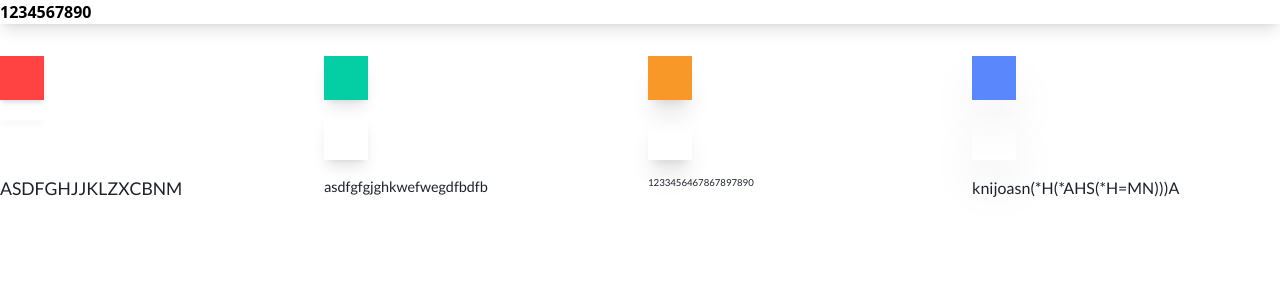
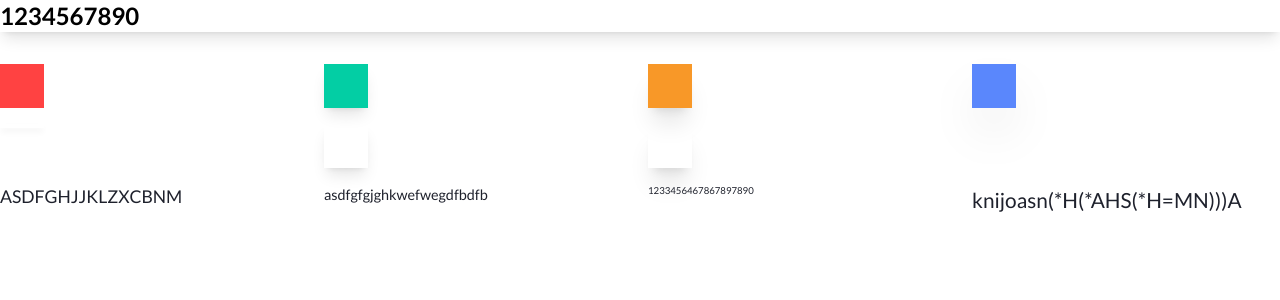
Before and after one commit to prot-alx/createx, a React (Vite) app: page / in a window 1280 px wide. Shown: the top 300 px of the page. Built offline with nearby package versions, Linux system fonts and the light colour scheme.

Commit message:
taiwind config

```diff
--- a/index.html
+++ b/index.html
@@ -1,8 +1,9 @@
 <!doctype html>
 <html lang="en">
-  <head>
+  <head >
     <meta charset="UTF-8" />
     <link rel="icon" type="image/svg+xml" href="/vite.svg" />
+    <link href="https://fonts.googleapis.com/css2?family=Lato:ital,wght@0,100;0,300;0,400;0,700;0,900;1,100;1,300;1,400;1,700;1,900&display=swap" rel="stylesheet">
     <meta name="viewport" content="width=device-width, initial-scale=1.0" />
     <title>Createx</title>
   </head>
--- a/src/app/app-entry/index.tsx
+++ b/src/app/app-entry/index.tsx
@@ -1,24 +1,23 @@
 const App = () => {
   return (
-    <>
-
+    <div className="font-lato">
       <div className="text-2xl font-bold shadow-lg mb-8">1234567890</div>
       <div className="grid grid-cols-4 gap-4">
-        <div className="shadow-md w-11 h-11 bg-danger"></div>
+        <div className="w-11 h-11 bg-danger"></div>
         <div className="shadow-lg w-11 h-11 bg-success"></div>
         <div className="shadow-xl w-11 h-11 bg-warning"></div>
         <div className="shadow-2xl w-11 h-11 bg-info"></div>
         <div className="shadow-md w-11 h-1"></div>
         <div className="shadow-lg w-11 h-11"></div>
         <div className="shadow-xl w-11 h-11"></div>
-        <div className="shadow-2xl w-11 h-11"></div>
+        <div className="shadow- w-11 h-11"></div>
 
-        <div  className="font-lato text-large text-gray-900">ASDFGHJJKLZXCBNM</div>
-        <div  className="font-lato text-small text-gray-900">asdfgfgjghkwefwegdfbdfb</div>
-        <div className="font-lato text-extraextrasmall text-gray-900">1233456467867897890</div>
-        <div className="font-lato text-gray-900">knijoasn(*H(*AHS(*H=MN)))A</div>
+        <div className="text-large text-gray-900">ASDFGHJJKLZXCBNM</div>
+        <div className="text-small text-gray-900">asdfgfgjghkwefwegdfbdfb</div>
+        <div className="text-extraextrasmall text-gray-900">1233456467867897890</div>
+        <div className="text-lead text-gray-900">knijoasn(*H(*AHS(*H=MN)))A</div>
       </div>
-    </>
+    </div>
   )
 }
 
--- a/src/index.css
+++ b/src/index.css
@@ -1,5 +1,3 @@
-@import url('https://fonts.googleapis.com/css2?family=Lato:ital,wght@0,100;0,300;0,400;0,700;0,900;1,100;1,300;1,400;1,700;1,900&display=swap');
-
 @tailwind base;
 @tailwind components;
 @tailwind utilities;
--- a/tailwind.config.js
+++ b/tailwind.config.js
@@ -4,7 +4,6 @@ export default {
     "./src/**/*.{js,ts,jsx,tsx}",
   ],
   theme: {
-    extend: {
     colors: {
       white: '#FFFFFF',
       primary:'#17696A',
@@ -12,7 +11,6 @@ export default {
       danger:'#FF4242',
       warning:'#F89828',
       info:'#5A87FC',
-        'divider-gradient':'',
       gray: {
         100: '#F9F9F9',
         200: '#F4F5F7',
@@ -24,27 +22,36 @@ export default {
         800: '#424551',
         900: '#1E212C',
       },
+    },
+    extend: {
       shadow: {
-          'small':'',
-          'regular':'',
-          'large':'',
-        },
-      },
+        'small':'0px 80px 80px -20px rgba(154, 156, 165 / 0.08)' |
+                '0px 30px 24px -10px rgba(154, 156, 165 / 0.05)' |
+                '0px 12px 10px -6px rgba(154, 156, 165 / 0.04)'|
+                '0px 4px 4px -4px rgba(30, 33, 44 / 0.03)',
+
+        'regular':'0px 80px 80px -20px rgba(154, 156, 165 / 0.16)'|
+                  '0px 30px 24px -10px rgba(154, 156, 165 / 0.10)'|
+                  '0px 12px 10px -6px rgba(154, 156, 165 / 0.08)'|
+                  '0px 4px 4px -4px rgba(30, 33, 44 / 0.05)',
+
+        'large':'0px 60px 80px -20px rgba(30, 33, 44 / 0.16)'|
+                '0px 26px 24px -10px rgba(30, 33, 44 / 0.10)'|
+                '0px 10px 12px -6px rgba(30, 33, 44 / 0.08)'|
+                '0px 4px 4px -4px rgba(30, 33, 44 / 0.05)',
       },
       fontFamily: {
         lato: ['Lato', 'sans-serif']
       },
       fontSize: {
-      lead: '1.3rem',
-      large: '1.1rem',
-      base:'1rem',
-      small:'0.9rem',
-      extrasmall:'0.8rem',
-      extraextrasmall:'0.6rem',
+        lead: ['1.3rem', {lineHeight: '1.5', }],
+        large: ['1.1rem', {lineHeight: '1.5', }],
+        base: ['1rem', {lineHeight: '1.6', }],
+        small: ['0.9rem', {lineHeight: '1.5', }],
+        extrasmall: ['0.8rem', {lineHeight: '1.5', }],
+        extraextrasmall: ['0.6rem', {lineHeight: '1.5', }],
       },
-    lineHeight: {
-
-    }
+    },
   },
   plugins: [],
 }
```
Lines whose indentation alone changed are shown as unchanged.
